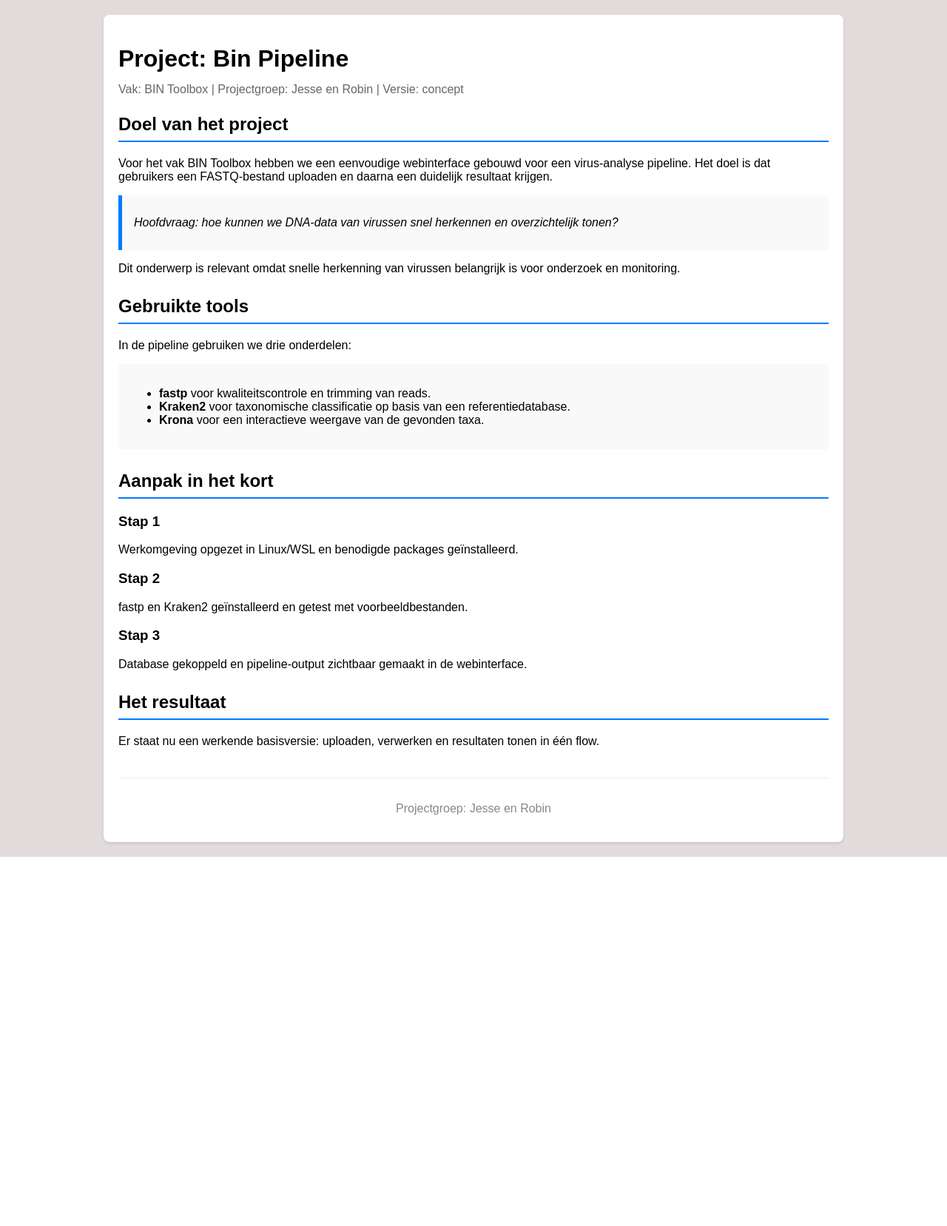
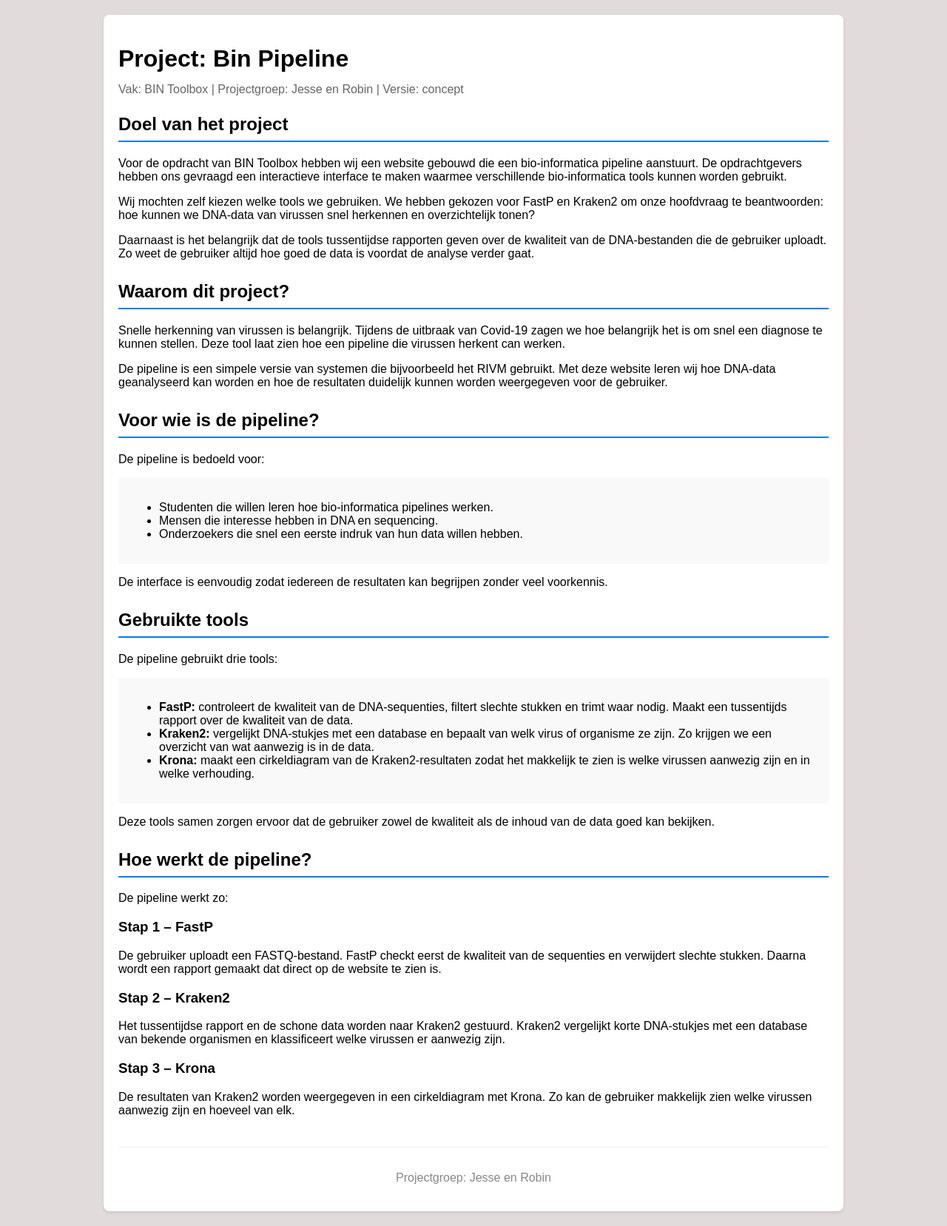
Before and after one commit to JesseP05/bin_tbx, a Flask app: page /about in a window 1280 px wide. Shown: the part 60-1717 px from the top of the page at 74% size. Before the commit the page ends 1218 px from the top, so only its background shows below. Run offline with Flask 3, Linux system fonts and the light colour scheme.

Commit message:
About pagina uitgebreid

```diff
--- a/web/templates/about.html
+++ b/web/templates/about.html
@@ -13,43 +13,60 @@
 
         <div class="section">
             <h2>Doel van het project</h2>
-            <p>Voor het vak BIN Toolbox hebben we een eenvoudige webinterface gebouwd voor een virus-analyse pipeline. Het doel is dat gebruikers een FASTQ-bestand uploaden en daarna een duidelijk resultaat krijgen.</p>
+            <p>Voor de opdracht van BIN Toolbox hebben wij een website gebouwd die een bio-informatica pipeline aanstuurt. De opdrachtgevers hebben ons gevraagd een interactieve interface te maken waarmee verschillende bio-informatica tools kunnen worden gebruikt.</p>
 
-            <div class="note">
-                <p>Hoofdvraag: hoe kunnen we DNA-data van virussen snel herkennen en overzichtelijk tonen?</p>
+            <p>Wij mochten zelf kiezen welke tools we gebruiken. We hebben gekozen voor FastP en Kraken2 om onze hoofdvraag te beantwoorden: hoe kunnen we DNA-data van virussen snel herkennen en overzichtelijk tonen?</p>
+
+            <p>Daarnaast is het belangrijk dat de tools tussentijdse rapporten geven over de kwaliteit van de DNA-bestanden die de gebruiker uploadt. Zo weet de gebruiker altijd hoe goed de data is voordat de analyse verder gaat.</p>
+        </div>
+
+        <div class="section">
+            <h2>Waarom dit project?</h2>
+            <p>Snelle herkenning van virussen is belangrijk. Tijdens de uitbraak van Covid-19 zagen we hoe belangrijk het is om snel een diagnose te kunnen stellen. Deze tool laat zien hoe een pipeline die virussen herkent can werken.</p>
+
+            <p>De pipeline is een simpele versie van systemen die bijvoorbeeld het RIVM gebruikt. Met deze website leren wij hoe DNA-data geanalyseerd kan worden en hoe de resultaten duidelijk kunnen worden weergegeven voor de gebruiker.</p>
+        </div>
+
+        <div class="section">
+            <h2>Voor wie is de pipeline?</h2>
+            <p>De pipeline is bedoeld voor:</p>
+            <div class="config-group">
+                <ul>
+                    <li>Studenten die willen leren hoe bio-informatica pipelines werken.</li>
+                    <li>Mensen die interesse hebben in DNA en sequencing.</li>
+                    <li>Onderzoekers die snel een eerste indruk van hun data willen hebben.</li>
+                </ul>
             </div>
 
-            <p>Dit onderwerp is relevant omdat snelle herkenning van virussen belangrijk is voor onderzoek en monitoring.</p>
+            <p>De interface is eenvoudig zodat iedereen de resultaten kan begrijpen zonder veel voorkennis.</p>
         </div>
 
         <div class="section">
             <h2>Gebruikte tools</h2>
-            <p>In de pipeline gebruiken we drie onderdelen:</p>
+            <p>De pipeline gebruikt drie tools:</p>
             <div class="config-group">
                 <ul>
-                    <li><strong>fastp</strong> voor kwaliteitscontrole en trimming van reads.</li>
-                    <li><strong>Kraken2</strong> voor taxonomische classificatie op basis van een referentiedatabase.</li>
-                    <li><strong>Krona</strong> voor een interactieve weergave van de gevonden taxa.</li>
+                    <li><strong>FastP:</strong> controleert de kwaliteit van de DNA-sequenties, filtert slechte stukken en trimt waar nodig. Maakt een tussentijds rapport over de kwaliteit van de data.</li>
+                    <li><strong>Kraken2:</strong> vergelijkt DNA-stukjes met een database en bepaalt van welk virus of organisme ze zijn. Zo krijgen we een overzicht van wat aanwezig is in de data.</li>
+                    <li><strong>Krona:</strong> maakt een cirkeldiagram van de Kraken2-resultaten zodat het makkelijk te zien is welke virussen aanwezig zijn en in welke verhouding.</li>
                 </ul>
             </div>
+
+            <p>Deze tools samen zorgen ervoor dat de gebruiker zowel de kwaliteit als de inhoud van de data goed kan bekijken.</p>
         </div>
 
         <div class="section">
-            <h2>Aanpak in het kort</h2>
+            <h2>Hoe werkt de pipeline?</h2>
+            <p>De pipeline werkt zo:</p>
 
-            <h3>Stap 1</h3>
-            <p>Werkomgeving opgezet in Linux/WSL en benodigde packages geïnstalleerd.</p>
+            <h3>Stap 1 – FastP</h3>
+            <p>De gebruiker uploadt een FASTQ-bestand. FastP checkt eerst de kwaliteit van de sequenties en verwijdert slechte stukken. Daarna wordt een rapport gemaakt dat direct op de website te zien is.</p>
 
-            <h3>Stap 2</h3>
-            <p>fastp en Kraken2 geïnstalleerd en getest met voorbeeldbestanden.</p>
+            <h3>Stap 2 – Kraken2</h3>
+            <p>Het tussentijdse rapport en de schone data worden naar Kraken2 gestuurd. Kraken2 vergelijkt korte DNA-stukjes met een database van bekende organismen en klassificeert welke virussen er aanwezig zijn.</p>
 
-            <h3>Stap 3</h3>
-            <p>Database gekoppeld en pipeline-output zichtbaar gemaakt in de webinterface.</p>
-        </div>
-
-        <div class="section">
-            <h2>Het resultaat</h2>
-            <p>Er staat nu een werkende basisversie: uploaden, verwerken en resultaten tonen in één flow.</p>
+            <h3>Stap 3 – Krona</h3>
+            <p>De resultaten van Kraken2 worden weergegeven in een cirkeldiagram met Krona. Zo kan de gebruiker makkelijk zien welke virussen aanwezig zijn en hoeveel van elk.</p>
         </div>
 
         <footer>
```
